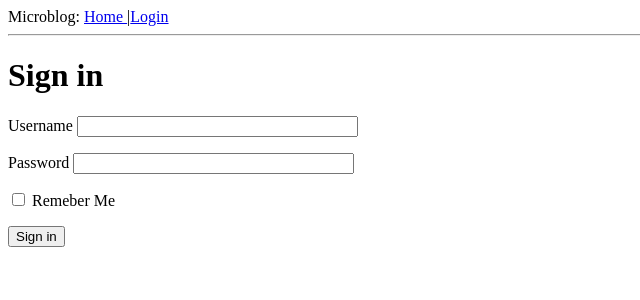
After one commit to sansx/doubanbackend, a Flask app: page /login in a window 1280 px wide. The commit adds this page. Shown: the top 300 px of the page, without its empty margins (0-640 px from the left). Run offline with Flask 2, Linux system fonts and the light colour scheme; the visitor is signed in with stand-in values (Sample User, id 1).

Commit message:
add form

```diff
--- /dev/null
+++ b/microblog/app/forms.py
@@ -0,0 +1,9 @@
+from flask_wtf import FlaskForm
+from wtforms import StringField, PasswordField, BooleanField, SubmitField
+from wtforms.validators import DataRequired
+
+class LoginForm(FlaskForm):
+    username = StringField('Username',validators = [DataRequired()])
+    password = PasswordField('Password', validators = [DataRequired()])
+    remeber_me = BooleanField('Remeber Me')
+    submit = SubmitField('Sign in')
--- a/microblog/app/routes.py
+++ b/microblog/app/routes.py
@@ -1,5 +1,7 @@
-from flask import render_template
+from flask import render_template, flash, redirect, url_for
 from app import app
+from app.forms import LoginForm
+
 
 @app.route("/")
 @app.route("/index")
@@ -16,3 +18,12 @@ def index():
         }
     ]
     return render_template("index.html",title='home',user=user,posts=posts)
+
+@app.route('/login', methods=['GET', 'POST'])
+def login():
+    form = LoginForm()
+    if form.validate_on_submit():
+        flash('Login requested for user {}, remember_me={}'.format(
+            form.username.data, form.remeber_me.data))
+        return redirect(url_for('index'))
+    return render_template('login.html', title='Sign in', form=form)
--- a/microblog/app/templates/base.html
+++ b/microblog/app/templates/base.html
@@ -1,5 +1,6 @@
 <!DOCTYPE html>
 <html lang="en">
+
 <head>
     <meta charset="UTF-8">
     <meta name="viewport" content="width=device-width, initial-scale=1.0">
@@ -10,9 +11,20 @@
     <title> Welcome to Microblog </title>
     {% endif %}
 </head>
+
 <body>
-    <div> Microblog: <a href="/index"> Home </a> </div>
+    <div> Microblog: <a href="{{ url_for('index') }}"> Home </a>|<a href="{{ url_for('login') }}">Login</a> </div>
     <hr>
+    {% with messages = get_flashed_messages() %}
+    {% if messages %}
+    <ul>
+        {% for message in messages %}
+        <li>getmessage:{{ message }}</li>
+        {% endfor %}
+    </ul>
+    {% endif %}
+    {% endwith %}
     {% block content %}{% endblock %}
 </body>
+
 </html>
--- /dev/null
+++ b/microblog/app/templates/login.html
@@ -0,0 +1,31 @@
+{% extends "base.html" %}
+
+{% block content %}
+<h1>Sign in</h1>
+<form action="" method="POST" novalidate>
+    {{ form.hidden_tag() }}
+    <p>
+        {{ form.username.label }}
+        {{ form.username(size=32) }}
+        {% for error in form.username.errors %}
+        <span style="color:red;" >[{{error}}]</span>
+        {% endfor %}
+
+    </p>
+    <p>
+        {{form.password.label}}
+        {{ form.password(size=32) }}
+        {% for error in form.password.errors %}
+        <span style="color:red;" >[{{error}}]</span>
+        {% endfor %}
+    </p>
+    <p>
+        {{ form.remeber_me() }}
+        {{ form.remeber_me.label }}
+    </p>
+
+    <p> {{ form.submit() }} </p>
+
+</form>
+
+{% endblock %}
```
